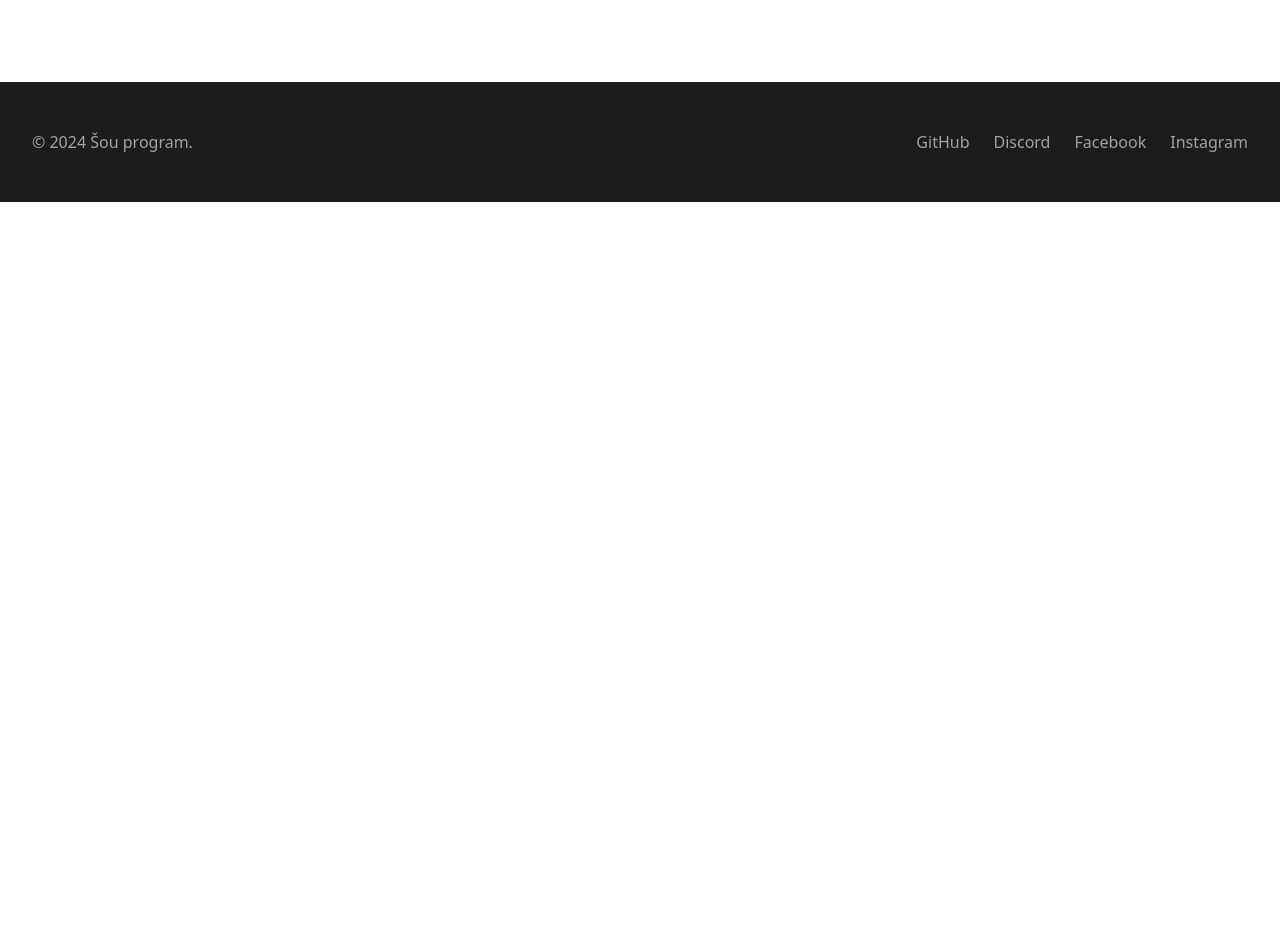
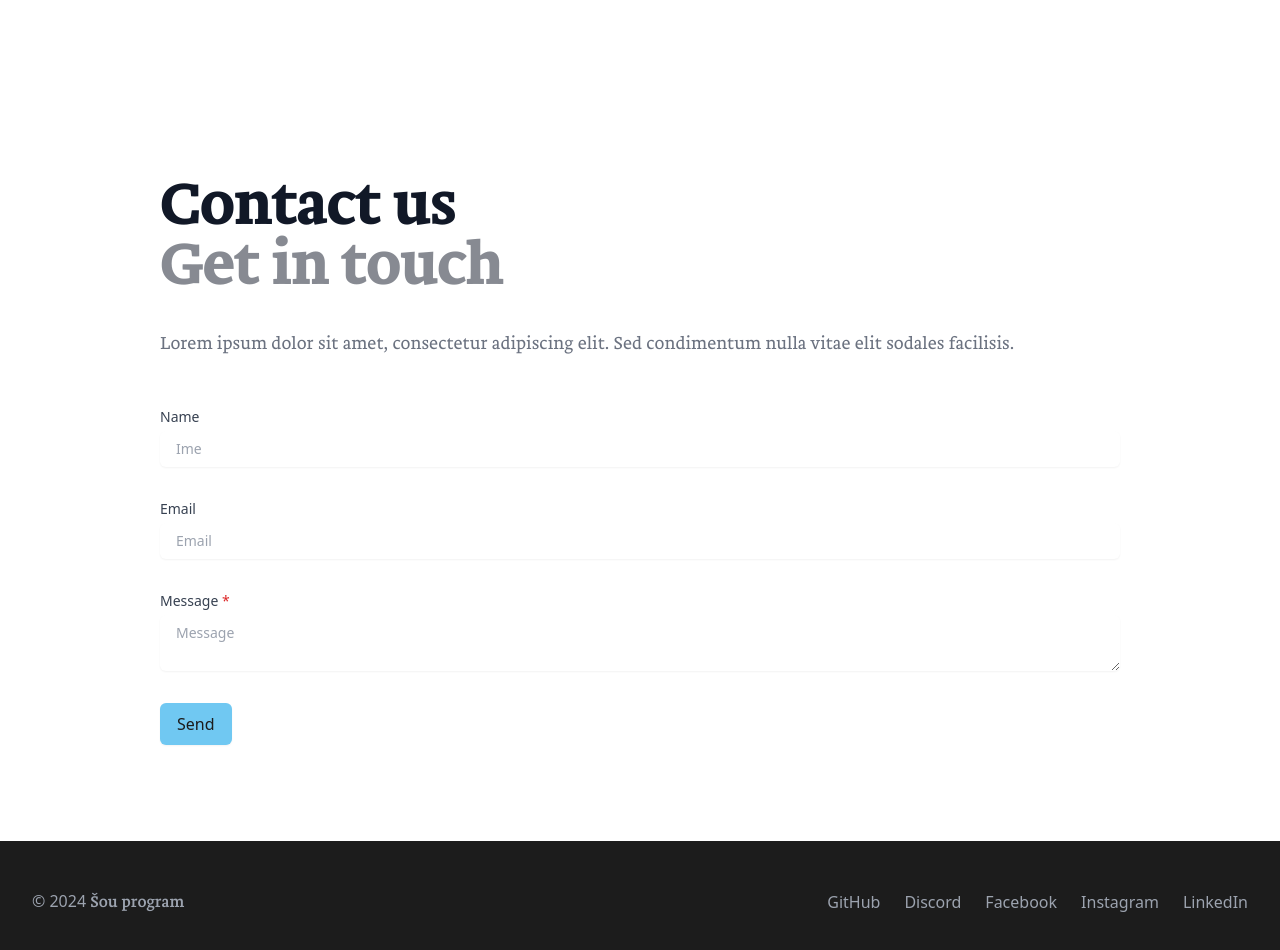
Before and after one commit to souprogram/sou-program-web, a React (Vite) app in the folder frontend/: page / in a window 1280 px wide. Shown: the part 2640-3590 px from the top of the page. Before the commit the page ends 2842 px from the top, so only its background shows below. Built offline with nearby package versions, Linux system fonts and the light colour scheme.

Commit message:
added contact section, form & schema

```diff
--- a/frontend/src/components/Footer.tsx
+++ b/frontend/src/components/Footer.tsx
@@ -7,7 +7,7 @@ export default function Footer() {
             href="https://github.com/0xHashstack"
             target="_blank"
             rel="noopener noreferrer"
-            className="text-gray-400 hover:text-gray-500"
+            className="text-gray-400 transition-all duration-300 hover:text-primary-500"
           >
             <span className="sr-only">GitHub</span>
             GitHub
@@ -16,7 +16,7 @@ export default function Footer() {
             href="https://discord.gg/0xHashstack"
             target="_blank"
             rel="noopener noreferrer"
-            className="text-gray-400 hover:text-gray-500"
+            className="text-gray-400 transition-all duration-300 hover:text-primary-500"
           >
             <span className="sr-only">Discord</span>
             Discord
@@ -25,7 +25,7 @@ export default function Footer() {
             href="https://www.facebook.com/0xHashstack/"
             target="_blank"
             rel="noopener noreferrer"
-            className="text-gray-400 hover:text-gray-500"
+            className="text-gray-400 transition-all duration-300 hover:text-primary-500"
           >
             <span className="sr-only">Facebook</span>
             Facebook
@@ -34,15 +34,24 @@ export default function Footer() {
             href="https://www.instagram.com/0xHashstack/"
             target="_blank"
             rel="noopener noreferrer"
-            className="text-gray-400 hover:text-gray-500"
+            className="text-gray-400 transition-all duration-300 hover:text-primary-500"
           >
             <span className="sr-only">Instagram</span>
             Instagram
           </a>
+          <a
+            href="https://www.linkedin.com/0xHashstack/"
+            target="_blank"
+            rel="noopener noreferrer"
+            className="text-gray-400 transition-all duration-300 hover:text-primary-500"
+          >
+            <span className="sr-only">LinkedIn</span>
+            LinkedIn
+          </a>
         </div>
         <div className="mt-8 md:order-1 md:mt-0">
           <p className="text-center text-base text-gray-400">
-            &copy; 2024 Šou program.
+            &copy; 2024 <span className="font-brioni">Šou program</span>
           </p>
         </div>
       </div>
--- /dev/null
+++ b/frontend/src/components/SectionContact.tsx
@@ -0,0 +1,19 @@
+import ContactForm from './forms/ContactForm';
+
+export const SectionContact = () => {
+  return (
+    <section className="py-16 md:py-24">
+      <div className="mx-auto flex max-w-screen-lg flex-col gap-4 px-4 sm:px-6 lg:px-8">
+        <h2 className="mb-4 font-brioni text-4xl font-extrabold leading-none tracking-tight text-gray-900 md:text-5xl lg:text-6xl">
+          <span className="md:block">Contact us</span>{' '}
+          <span className="opacity-50 md:block">Get in touch</span>
+        </h2>
+        <p className="mb-8 font-brioni text-lg font-thin leading-relaxed text-gray-500">
+          Lorem ipsum dolor sit amet, consectetur adipiscing elit. Sed
+          condimentum nulla vitae elit sodales facilisis.
+        </p>
+        <ContactForm />
+      </div>
+    </section>
+  );
+};
--- a/frontend/src/components/SponsorMarqueeItem.tsx
+++ b/frontend/src/components/SponsorMarqueeItem.tsx
@@ -3,7 +3,7 @@ import PlusHostingLogo from '/plus_hosting_logo.svg';
 export default function SponsorMarqueeItem() {
   return (
     <li className="rounded-lg bg-primary-600/15">
-      <a href="https://plus.hr" className="block px-8 py-4">
+      <a href="https://plus.hr" className="block px-8 py-4" tabIndex={-1}>
         <img className="h-12 w-auto" src={PlusHostingLogo} alt="Plus hosting" />
       </a>
     </li>
--- /dev/null
+++ b/frontend/src/components/forms/ContactForm.tsx
@@ -0,0 +1,110 @@
+import { Controller, SubmitHandler, useForm } from 'react-hook-form';
+import { zodResolver } from '@hookform/resolvers/zod';
+import {
+  ContactSchema,
+  type ContactSchemaType,
+} from '../../schemas/ContactSchema';
+import Input from '../ui/Input';
+import { twMerge } from 'tailwind-merge';
+
+export default function ContactForm() {
+  const {
+    handleSubmit,
+    control,
+    formState: { errors },
+  } = useForm<ContactSchemaType>({
+    defaultValues: {
+      name: '',
+      email: '',
+      message: '',
+    },
+    reValidateMode: 'onSubmit',
+    resolver: zodResolver(ContactSchema),
+  });
+
+  const onSubmit: SubmitHandler<ContactSchemaType> = (data) => {
+    alert(JSON.stringify(data, null, 2));
+
+    // Send data to backend
+  };
+
+  return (
+    <form
+      onSubmit={handleSubmit(onSubmit)}
+      className="mx-auto w-full max-w-screen-xl"
+    >
+      <div className="flex flex-col space-y-8">
+        <Controller
+          name="name"
+          control={control}
+          render={({ field }) => (
+            <Input
+              {...field}
+              id="name"
+              label="Name"
+              placeholder="Ime"
+              error={errors.name}
+            />
+          )}
+        />
+
+        <Controller
+          name="email"
+          control={control}
+          render={({ field }) => (
+            <Input
+              {...field}
+              id="email"
+              label="Email"
+              placeholder="Email"
+              error={errors.email}
+            />
+          )}
+        />
+
+        <Controller
+          name="message"
+          control={control}
+          render={({ field }) => (
+            <div>
+              <label
+                htmlFor="message"
+                className="block text-sm font-medium text-gray-700"
+              >
+                Message <span className="text-red-600">*</span>
+              </label>
+              <textarea
+                id="message"
+                placeholder="Message"
+                className={twMerge(
+                  'mt-1 block w-full rounded-md px-4 py-2 shadow-sm outline-none duration-300 focus:ring-2 focus:ring-primary-600 sm:text-sm',
+                  errors.message && 'focus:ring-red-600',
+                  field.disabled && 'pointer-events-none opacity-50',
+                )}
+                value={field.value}
+                onChange={field.onChange}
+                onBlur={field.onBlur}
+                aria-describedby={`message-error`}
+                aria-disabled={field.disabled}
+              ></textarea>
+              {errors.message?.message && (
+                <p className="mt-2 text-sm text-red-600">
+                  {errors.message?.message}
+                </p>
+              )}
+            </div>
+          )}
+        />
+
+        <div className="flex items-center justify-between">
+          <button
+            type="submit"
+            className="inline-flex items-center rounded-md border border-transparent bg-primary-600 px-4 py-2 font-medium text-black shadow-sm duration-300 hover:bg-primary-500 focus:outline-none focus:ring-2 focus:ring-primary-500 focus:ring-offset-2"
+          >
+            Send
+          </button>
+        </div>
+      </div>
+    </form>
+  );
+}
--- a/frontend/src/components/forms/JoinForm.tsx
+++ b/frontend/src/components/forms/JoinForm.tsx
@@ -198,7 +198,7 @@ export default function JoinForm() {
         <div className="flex items-center justify-between">
           <button
             type="submit"
-            className="inline-flex items-center rounded-md border border-transparent bg-primary-600 px-4 py-2 text-sm font-medium text-white shadow-sm hover:bg-primary-700 focus:outline-none focus:ring-2 focus:ring-primary-500 focus:ring-offset-2"
+            className="inline-flex items-center rounded-md border border-transparent bg-primary-600 px-4 py-2 font-medium text-black shadow-sm duration-300 hover:bg-primary-500 focus:outline-none focus:ring-2 focus:ring-primary-500 focus:ring-offset-2"
           >
             Submit
           </button>
--- a/frontend/src/components/ui/Input.tsx
+++ b/frontend/src/components/ui/Input.tsx
@@ -33,7 +33,7 @@ const Input = forwardRef(function Input(
   ref: React.Ref<HTMLInputElement>,
 ) {
   return (
-    <div>
+    <div className="w-full">
       {label && (
         <label htmlFor={id} className="block text-sm font-medium text-gray-700">
           {label} {required && <span className="text-red-600">*</span>}
--- a/frontend/src/pages/HomePage.tsx
+++ b/frontend/src/pages/HomePage.tsx
@@ -3,6 +3,7 @@ import SectionRobotics from '../components/SectionRobotics';
 import SectionWhatWeDo from '../components/SectionWhatWeDo';
 import SectionSponsors from '../components/SectionSponsors';
 import SectionCompetitions from '../components/SectionCompetitions';
+import { SectionContact } from '../components/SectionContact';
 
 function HomePage() {
   return (
@@ -12,6 +13,7 @@ function HomePage() {
       <SectionRobotics />
       <SectionCompetitions />
       <SectionSponsors />
+      <SectionContact />
     </>
   );
 }
--- /dev/null
+++ b/frontend/src/schemas/ContactSchema.ts
@@ -0,0 +1,15 @@
+import { z } from 'zod';
+
+export const ContactSchema = z.object({
+  name: z
+    .string({ required_error: 'You must enter your name' })
+    .min(2, 'You must enter at least 2 characters')
+    .max(50, 'You must enter at most 50 characters'),
+  email: z.string().email('Invalid email'),
+  message: z
+    .string()
+    .min(2, 'You must enter at least 2 characters')
+    .max(512, 'You must enter at most 512 characters'),
+});
+
+export type ContactSchemaType = z.infer<typeof ContactSchema>;
```
